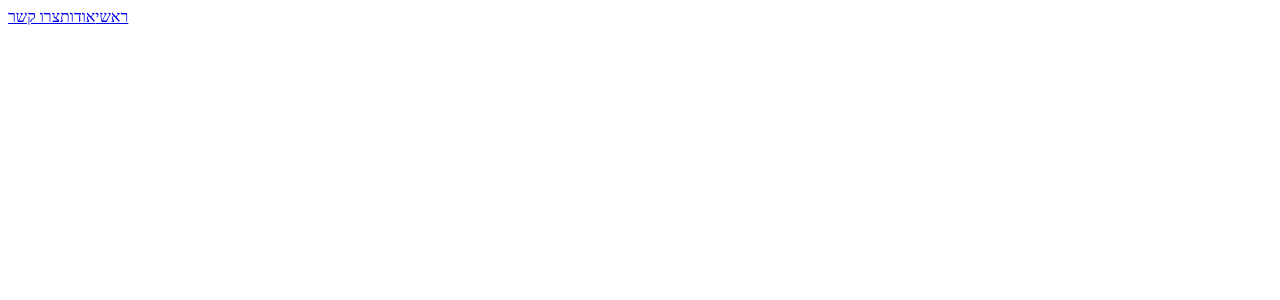
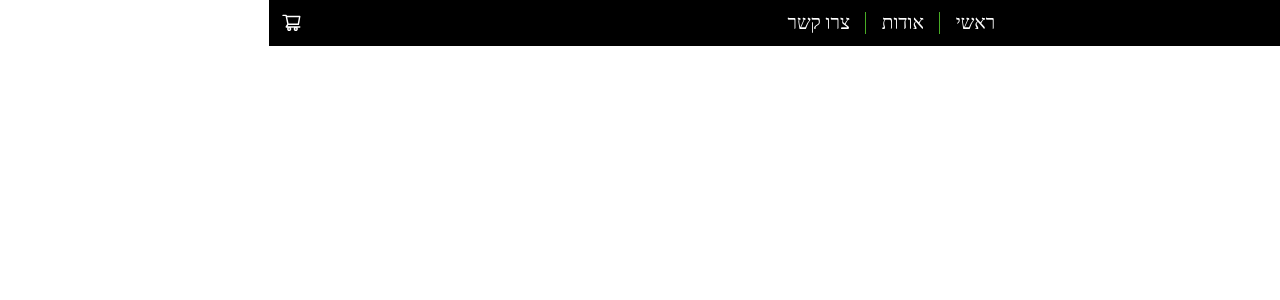
Before and after one commit to lightir21/B.R-Homrey-binyan, a React (Create React App) app in the folder client/: page / in a window 1280 px wide. Shown: the top 300 px of the page. Built offline with nearby package versions, Linux system fonts and the light colour scheme.

Commit message:
Navbar complete

```diff
--- a/client/package.json
+++ b/client/package.json
@@ -6,8 +6,10 @@
     "@testing-library/jest-dom": "^5.16.5",
     "@testing-library/react": "^13.4.0",
     "@testing-library/user-event": "^13.5.0",
+    "normalize.css": "^8.0.1",
     "react": "^18.2.0",
     "react-dom": "^18.2.0",
+    "react-icons": "^4.7.1",
     "react-router-dom": "^6.8.1",
     "react-scripts": "5.0.1",
     "sass": "^1.58.1",
--- a/client/public/index.html
+++ b/client/public/index.html
@@ -1,5 +1,5 @@
 <!DOCTYPE html>
-<html lang="en">
+<html lang="en" dir="rtl">
   <head>
     <meta charset="utf-8" />
     <link rel="icon" href="%PUBLIC_URL%/favicon.ico" />
--- a/client/src/App.js
+++ b/client/src/App.js
@@ -1,9 +1,12 @@
+import { BrowserRouter } from "react-router-dom";
 import Navbar from "./components/navbar/Navbar";
 
 function App() {
   return (
     <div className="App">
-      <Navbar />
+      <BrowserRouter>
+        <Navbar />
+      </BrowserRouter>
     </div>
   );
 }
--- a/client/src/components/navbar/Navbar.jsx
+++ b/client/src/components/navbar/Navbar.jsx
@@ -1,14 +1,23 @@
+import "./navbar.scss";
 import { Link } from "react-router-dom";
+import { AiOutlineShoppingCart } from "react-icons/ai";
 
 const Navbar = () => {
   return (
-    <div className="navbar">
-      <div className="buttons">
+    <nav className="navbar">
+      <div className="navbar__buttons">
         <a href="#">ראשי</a>
         <a href="#">אודות</a>
         <a href="#">צרו קשר</a>
       </div>
-    </div>
+      <div className="navbar__cart">
+        <div className="navbar__cart-num-box">
+          <span>0</span>
+        </div>
+        <span className="navbar__cart-text">עגלת קניות</span>
+        <AiOutlineShoppingCart />
+      </div>
+    </nav>
   );
 };
 export default Navbar;
--- a/client/src/components/navbar/navbar.scss
+++ b/client/src/components/navbar/navbar.scss
@@ -0,0 +1,38 @@
+.navbar {
+  background-color: black;
+  color: #fff;
+  margin: 0 auto;
+  padding: 0.75em;
+  display: flex;
+  max-width: 1200px;
+
+  &__buttons {
+    margin: 0 auto;
+    display: flex;
+    // gap: 0.8em;
+
+    a {
+      color: #fff;
+      text-decoration: none;
+      font-size: 1.2rem;
+      padding: 0 0.8em;
+    }
+
+    a + a {
+      border-right: 1px solid var(--clr-green);
+    }
+  }
+
+  &__cart {
+    display: flex;
+    font-size: 1.3rem;
+
+    &-num-box {
+      display: none;
+    }
+
+    &-text {
+      display: none;
+    }
+  }
+}
--- a/client/src/index.js
+++ b/client/src/index.js
@@ -1,6 +1,7 @@
 import React from "react";
 import ReactDOM from "react-dom/client";
 import "./index.scss";
+import "normalize.css";
 import App from "./App";
 
 const root = ReactDOM.createRoot(document.getElementById("root"));
--- a/client/src/index.scss
+++ b/client/src/index.scss
@@ -0,0 +1,3 @@
+:root {
+  --clr-green: #48ac25;
+}
```
Also changed, not shown: 1 other file (tests, documents, lock files or other folders).
